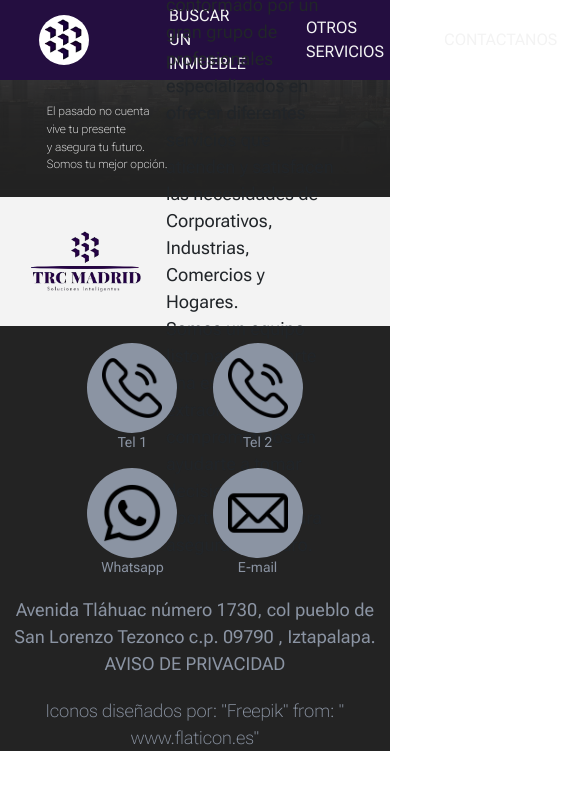
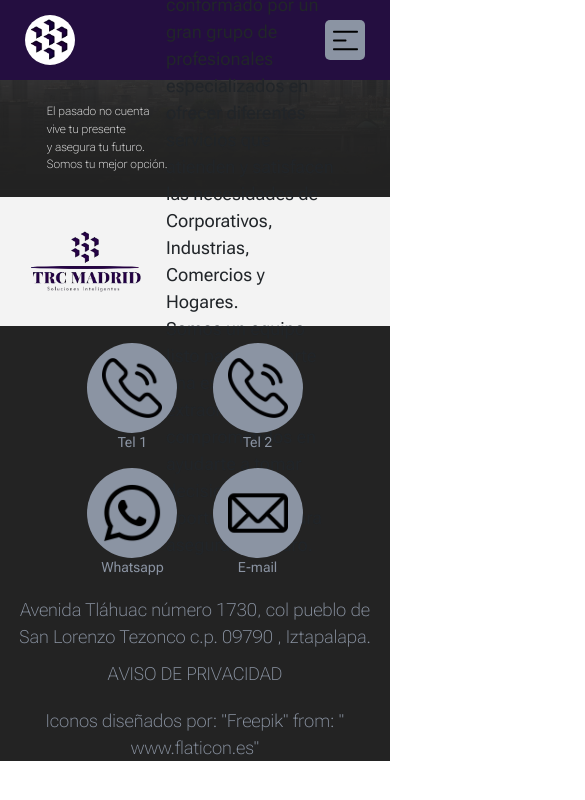
Before and after one commit to TRC-MADRID/trcmadrid, a plain HTML site: page index.html in a window 390 px wide. Shown: the whole page, 585 px wide, since content can reach past the window. Drawn offline with nearby package versions, Linux system fonts and the light colour scheme.

Commit message:
Mobile header Finished

```diff
--- a/index.css
+++ b/index.css
@@ -42,6 +42,10 @@ header, nav {
   background-color: var(--brand-color);
   justify-content: center;
   align-items: center;
+}
+
+.burguer-menu {
+  display: none;
 }
 
 .logo_header {
@@ -114,6 +118,10 @@ header, nav {
   font-size: 1.6rem;
   text-decoration: none;
   color: #232323;
+}
+
+.mobile-menu {
+  display: none;
 }
 
 /* hero ---------- */
@@ -263,3 +271,52 @@ footer {
 .creditos , .creditos a {
   color: var(--main-color);
 }
+
+
+@media screen and (max-width: 426px) {
+/* header --- */
+.desktop-menu {
+  display: none;
+}
+
+nav {
+  justify-content: space-between;
+  padding: 0 2.5rem;
+}
+
+.burguer-menu {
+display: flex;
+width: 4rem;
+height: 4rem;
+border-radius: 5px;
+justify-content: center;
+align-items: center;
+background-color: var(--main-color);
+}
+
+.burguer-menu:hover {
+  /* background-color: var(--bg-color-white); */
+  border: solid 1px white;
+  box-shadow: var(--ligth);
+}
+
+.burguer-menu img {
+  display: block;
+  width: 2.5rem;
+  height: 2.5rem;
+}
+/* --- header */
+/* hero --- */
+
+/* --- hero */
+  /* footer --- */
+  .info_footer {
+    font-size: 8px;
+    font-weight: 100;
+  }
+
+  .info_footer a {
+    margin-top: 1rem;
+  }
+  /* --- footer */
+}
--- a/index.html
+++ b/index.html
@@ -8,29 +8,26 @@
   <link rel="preconnect" href="https://fonts.googleapis.com">
   <link rel="preconnect" href="https://fonts.gstatic.com" crossorigin>
   <!-- <link href="https://fonts.googleapis.com/css2?family=Roboto+Flex:wght@100;400;500;700&display=swap" rel="stylesheet"> -->
-  <link href="https://fonts.googleapis.com/css2?family=Roboto+Flex:wght@100;400;500;700&display=swap" rel="stylesheet">
+  <link href="https://fonts.googleapis.com/css2?family=Roboto+Flex:wght@100;200;400;500;700&display=swap" rel="stylesheet">
   <link href="https://cdn.jsdelivr.net/npm/bootstrap@5.3.2/dist/css/bootstrap.min.css" rel="stylesheet" integrity="sha384-T3c6CoIi6uLrA9TneNEoa7RxnatzjcDSCmG1MXxSR1GAsXEV/Dwwykc2MPK8M2HN" crossorigin="anonymous">
   <title>TRC MADRID</title>
 </head>
 <body>
   <header>
     <nav>
-      <img class="burguer-menu inactive" src="./icons/icon_menu.svg" alt="menu">
+      <a href="./index.html" class="logo_header">
+        <img class="logo_header" src="./assets/TRC_logo.jpg" alt="logo de la empresa">
+      </a>
 
       <div class="desktop-menu">
-
-
         <ul>
-          <a href="./index.html" class="logo_header">
-            <img class="logo_header" src="./assets/TRC_logo.jpg" alt="logo de la empresa">
-          </a>
           <li>
-            <a href="#">
+            <a href="#Top">
               BUSCAR UN INMUEBLE
             </a>
           </li>
           <li>
-            <a href="#">OTROS SERVICIOS</a>
+            <a href="#Top">OTROS SERVICIOS</a>
           </li>
         </ul>
         <ul>
@@ -55,10 +52,10 @@
       </div>
 
       <div class="mobile-menu inactive">
-        <div>
-          <a href="#" class="logo_header">
-            <img src="./assets/TRC_logo.jpg" alt="logo" class="logo_header">
-          </a>
+        <div class="mobile-menu-header">
+          <div id="IconClose" class="icon-close">
+            <img src="./assets/icons/icon_close.png" alt="Icono para cerrar el menu">
+          </div>
         </div>
         <ul>
           <li>
@@ -71,9 +68,15 @@
             <a href="/">EN RENTA</a>
           </li>
           <li>
+            <a href="/">OTROS SERVICIOS</a>
+          </li>
+          <li>
             <a href="/">CONTACTANOS</a>
           </li>
         </ul>
+      </div>
+      <div class="burguer-menu">
+        <img src="./assets/icons/icon_menu.svg" alt="menu">
       </div>
     </nav>
   </header>
@@ -114,8 +117,8 @@
             </a>
             <p>Tel 2</p>
           </li>
-          <li class="contact_icon icon_footer" >
-            <a href="#" target="_blank">
+          <li class="contact_icon icon_footer">
+            <a href="https://wa.me/525650719948?text=Hola!!%0AQuisiera%20saber%20más%20acera%20de%20sus%20inmuebles%20y%20servicios." target="_blank">
               <img src="./assets/icons/002-whatsapp.png" alt="Enlace para  enviar whatsapp">
             </a>
             <p>Whatsapp</p>
```
